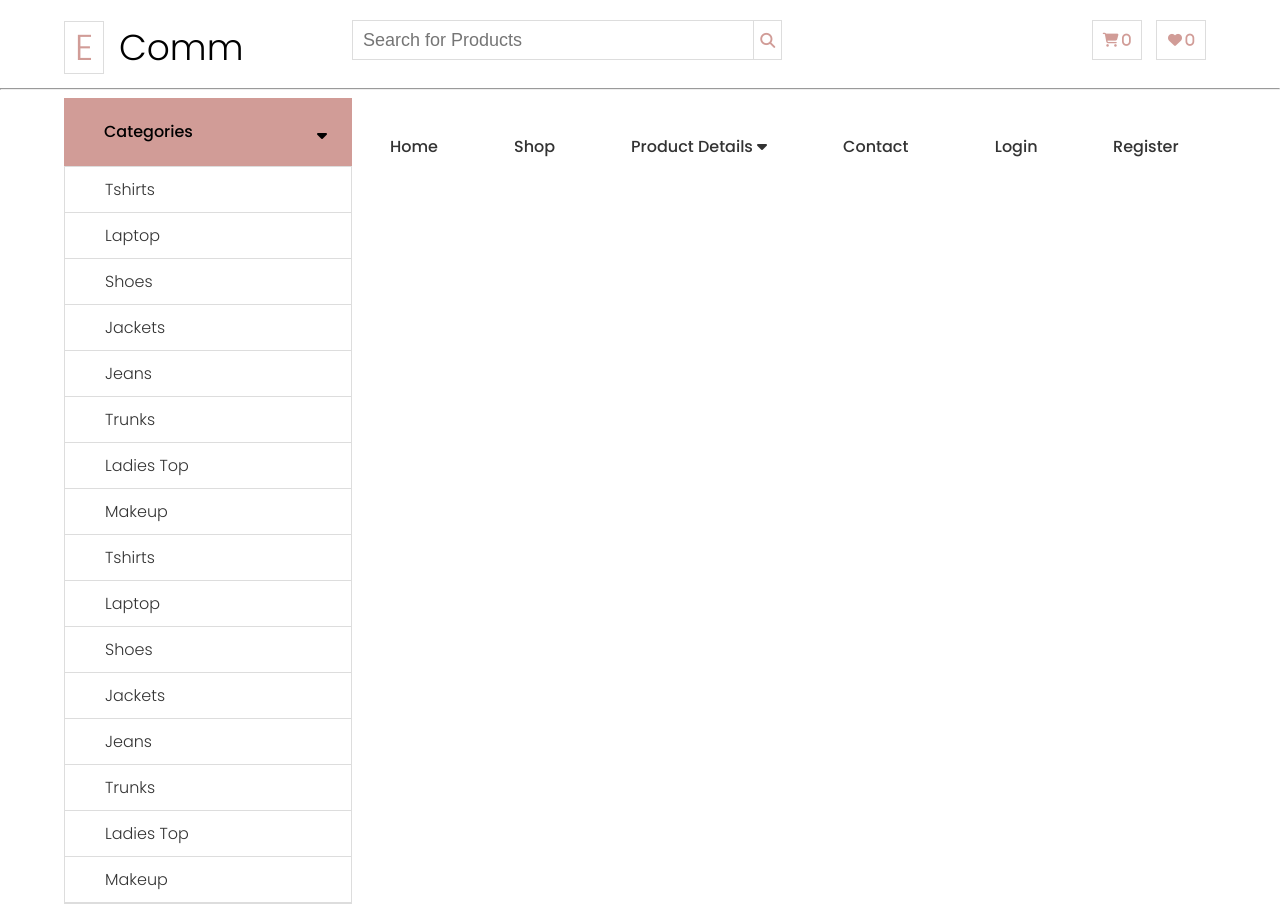
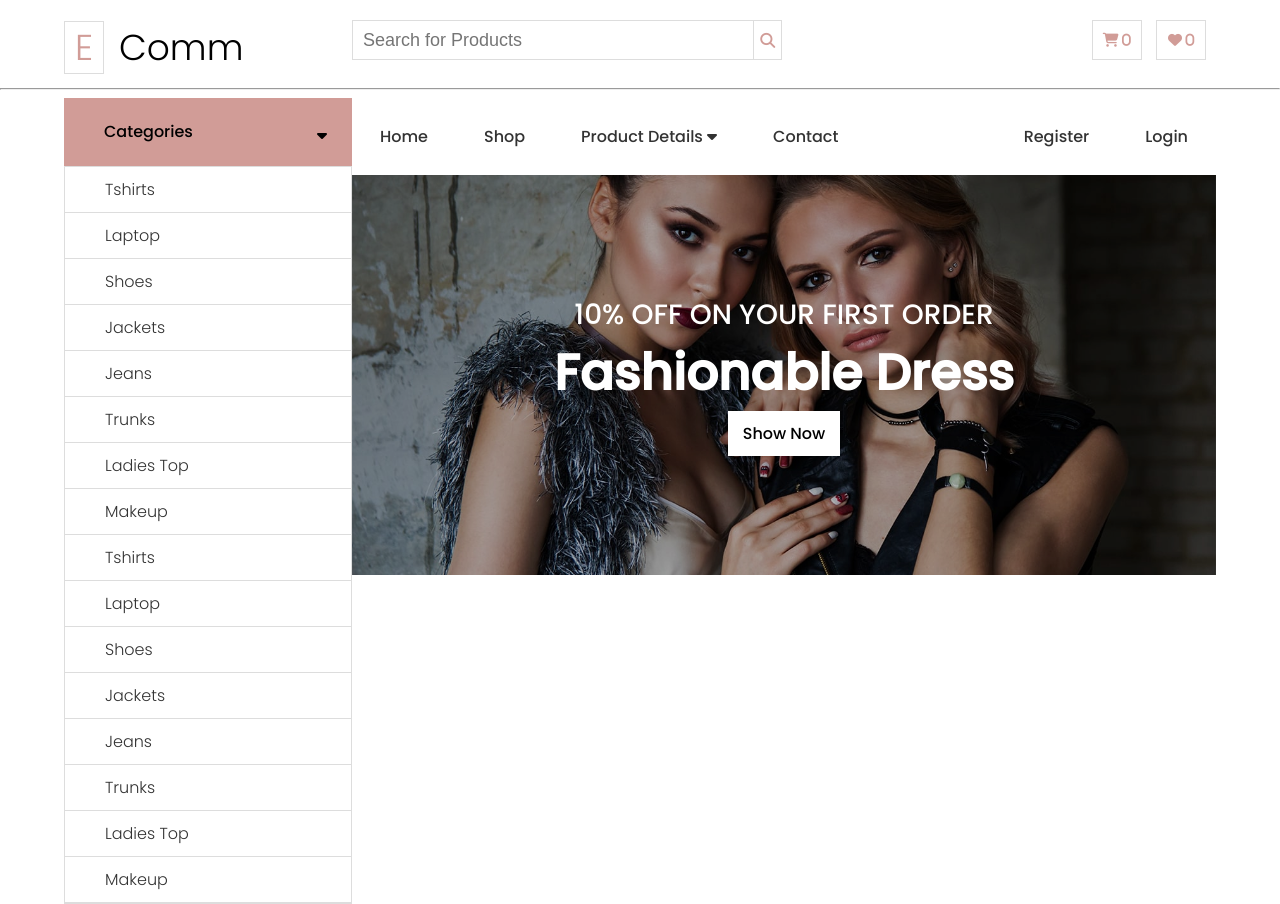
Before and after one commit to amitv9493/html-css-js-project, a plain HTML site: page index.html in a window 1280 px wide. Drawn offline with Linux system fonts and the light colour scheme.

Commit message:
added banner style

```diff
--- a/index.html
+++ b/index.html
@@ -29,12 +29,16 @@
           <button><i class="fa-solid fa-magnifying-glass"></i></button>
         </div>
         <div class="selected-products common-left w25">
-          <button class="common-btn"><span><i class="fa-solid fa-cart-shopping"> 0</i></span></button>
-          <button class="common-btn"><span><i class="fa-solid fa-heart"> 0</i></span></button>
+          <button class="common-btn">
+            <span><i class="fa-solid fa-cart-shopping"> 0</i></span>
+          </button>
+          <button class="common-btn">
+            <span><i class="fa-solid fa-heart"> 0</i></span>
+          </button>
         </div>
       </div>
     </div>
-    <hr>
+    <hr />
     <div class="wrapper next-row">
       <div class="banner-area w25 common-left">
         <div class="list-header">
@@ -42,42 +46,52 @@
           <span><i class="fa-solid fa-caret-down"></i></span>
         </div>
         <ul>
-                <li> <a href="#">Tshirts</a> </li>
-                <li> <a href="#">Laptop</a> </li>
-                <li> <a href="#">Shoes</a> </li>
-                <li> <a href="#">Jackets</a> </li>
-                <li> <a href="#"> Jeans </a> </li>
-                <li> <a href="#"> Trunks </a> </li>
-                <li> <a href="#"> Ladies Top </a> </li>
-                <li> <a href="#"> Makeup </a> </li>
-                <li> <a href="#">Tshirts</a> </li>
-                <li> <a href="#">Laptop</a> </li>
-                <li> <a href="#">Shoes</a> </li>
-                <li> <a href="#">Jackets</a> </li>
-                <li> <a href="#"> Jeans </a> </li>
-                <li> <a href="#"> Trunks </a> </li>
-                <li> <a href="#"> Ladies Top </a> </li>
-                <li> <a href="#"> Makeup </a> </li>
+          <li><a href="#">Tshirts</a></li>
+          <li><a href="#">Laptop</a></li>
+          <li><a href="#">Shoes</a></li>
+          <li><a href="#">Jackets</a></li>
+          <li><a href="#"> Jeans </a></li>
+          <li><a href="#"> Trunks </a></li>
+          <li><a href="#"> Ladies Top </a></li>
+          <li><a href="#"> Makeup </a></li>
+          <li><a href="#">Tshirts</a></li>
+          <li><a href="#">Laptop</a></li>
+          <li><a href="#">Shoes</a></li>
+          <li><a href="#">Jackets</a></li>
+          <li><a href="#"> Jeans </a></li>
+          <li><a href="#"> Trunks </a></li>
+          <li><a href="#"> Ladies Top </a></li>
+          <li><a href="#"> Makeup </a></li>
         </ul>
       </div>
       <div class="w75 common-left">
         <div class="shop-menu">
           <ul class="left-menu-list">
-                    <li> <a href="#">Home</a> </li>
-                    <li> <a href="#">Shop</a> </li>
-                    <li class="dropdown-head"> <a href="#">Product Details <i class="fa-solid fa-caret-down"></i></a>
+            <li><a href="#">Home</a></li>
+            <li><a href="#">Shop</a></li>
+            <li class="dropdown-head">
+              <a href="#"
+                >Product Details <i class="fa-solid fa-caret-down"></i
+              ></a>
               <ul class="dropdown">
-                            <li>  <a href="#">Cart</a> </li>
-                            <li>  <a href="#">Check out</a> </li>
-
+                <li><a href="#">Cart</a></li>
+                <li><a href="#">Check out</a></li>
               </ul>
             </li>
-                    <li> <a href="#">Contact</a> </li>
+            <li><a href="#">Contact</a></li>
           </ul>
           <ul class="right-menu-list">
-                    <li> <a href="#">Login</a> </li>
-                    <li> <a href="#">Register</a> </li>
+            <li><a href="#">Login</a></li>
+            <li><a href="#">Register</a></li>
           </ul>
+        </div>
+        <div class="banner">
+          <img src="banner.jpg" alt="banner.jpg" />
+          <div class="banner-text">
+            <h4>10% Off on Your First Order</h4>
+            <h3>Fashionable Dress</h3>
+            <a class="show-now" href="#">Show Now</a>
+          </div>
         </div>
       </div>
     </div>
--- a/style.css
+++ b/style.css
@@ -85,18 +85,19 @@ h4 {
 }
 
 .shop-menu {
+  /* width: 915px; */
+  justify-content: space-between;
   /* border: 2px solid black; */
   display: flex;
-  /* justify-content: space-between; */
 }
 
-.left-menu-list{
+.left-menu-list {
   width: 70%;
-
 }
 
-.right-menu-list{
+.right-menu-list {
   width: 30%;
+  direction: rtl;
 }
 
 .shop-menu ul {
@@ -108,32 +109,73 @@ h4 {
 
 .shop-menu ul li {
   min-width: 75px;
-    padding: 20px;
+  padding: 10px;
 }
 
-.shop-menu ul li a{
+.shop-menu ul li a {
   padding: 18px;
   color: #333;
   text-decoration: none;
 }
 
-.shop-menu ul li a:hover{
-    color:#d19c97
+.shop-menu ul li a:hover {
+  color: #d19c97;
 }
 
-
-
 /* MOST IMPORTANT ==> HOW TO CREATE A DROPDOWN WITHOUT JAVASCRIPT */
-.dropdown-head:hover ul.dropdown{
+.dropdown-head:hover ul.dropdown {
   display: block;
   margin: 0px;
-
-
 }
 
-.shop-menu ul.dropdown{
+.shop-menu ul.dropdown {
   display: none;
   border: 1px solid #ddd;
   position: absolute;
   box-shadow: #ddd 1px 1px 4px;
 }
+
+.banner img {
+  width: 100%;
+  height: 100%;
+  object-fit: cover;
+}
+
+.banner {
+  position: relative;
+  height: 400px;
+  float: left;
+  width: 100%;
+  /* height: 100%; */
+}
+.banner-text a {
+  color: black;
+  text-decoration: none;
+  background-color: white;
+  padding: 10px 15px;
+}
+.banner-text {
+  position: absolute;
+  top: 0;
+  bottom: 0;
+  right: 0;
+  left: 0;
+  align-items: center;
+  display: flex;
+  justify-content: center;
+  flex-direction: column;
+  color: white;
+  background-color: rgba(0, 0, 0, 0.29);
+}
+
+.banner-text h4 {
+  margin: 0;
+  text-transform: uppercase;
+  font-size: 28px;
+  font-weight: 500;
+}
+
+.banner-text h3 {
+  margin: 0;
+  font-size: 50px;
+}
```
Also changed, not shown: banner.jpg (added). Lines whose indentation alone changed are shown as unchanged.
